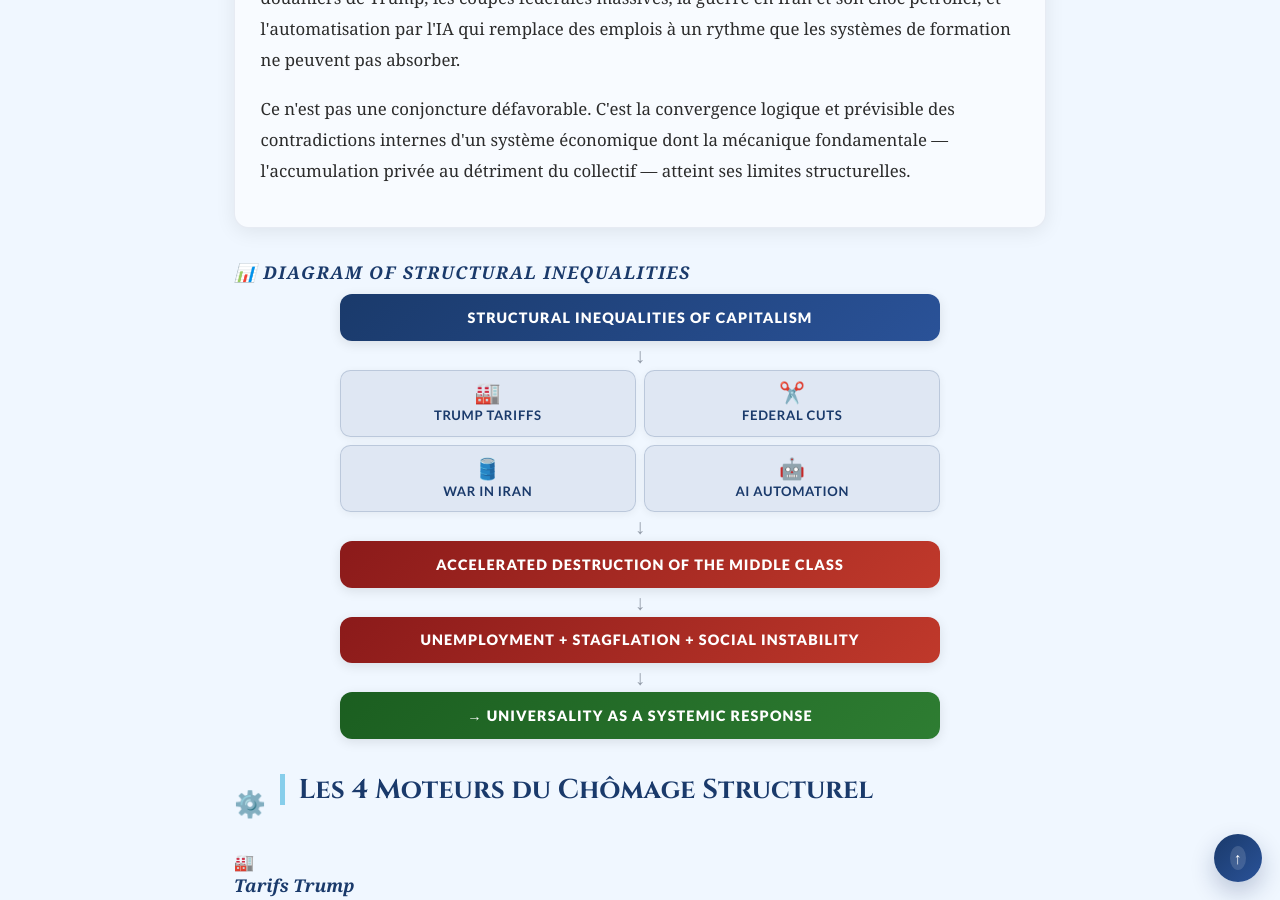
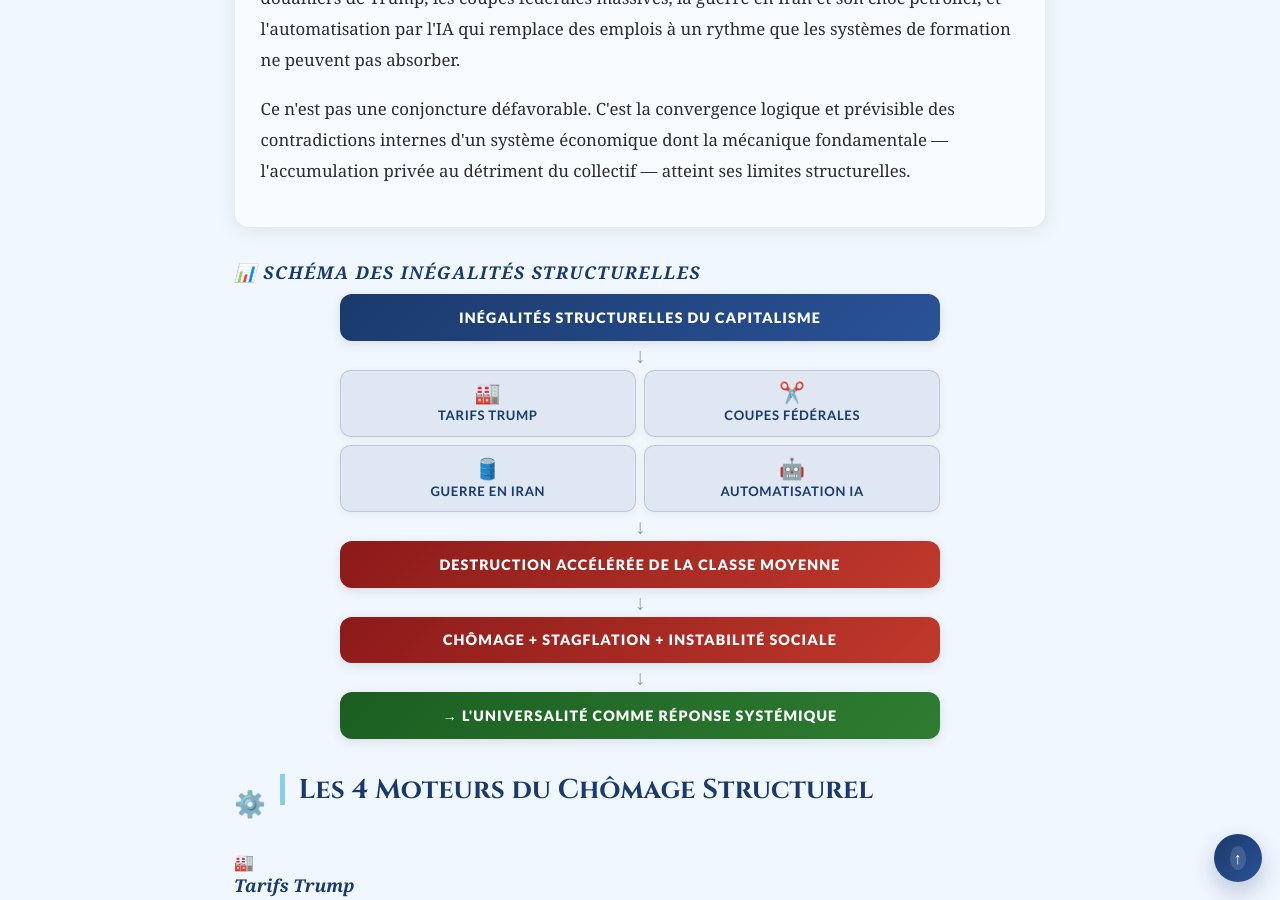
Before and after one commit to Monde-Universel/Monde-Universel.github.io, a Jekyll site: the page built from chomage.html, in a window 1280 px wide and 900 px high, scrolled down 817 px. Built offline with Jekyll 4.4.1, drawn with Linux system fonts in a browser that asks for light colours.

Commit message:
Add files via upload

```diff
--- a/chomage.html
+++ b/chomage.html
@@ -203,21 +203,21 @@ description_en: "The structural inequalities of capitalism are accelerating. Ana
 <p id="intro2">Ce n'est pas une conjoncture défavorable. C'est la convergence logique et prévisible des contradictions internes d'un système économique dont la mécanique fondamentale — l'accumulation privée au détriment du collectif — atteint ses limites structurelles.</p>
 </div>
 <div class="diag-wrapper">
-<h3 class="diag-heading" id="diag-heading">📊 Diagram of Structural Inequalities</h3>
-<div class="diag-card diag-card--top" id="diag-top">STRUCTURAL INEQUALITIES OF CAPITALISM</div>
+<h3 class="diag-heading" id="diag-heading">📊 Schéma des Inégalités Structurelles</h3>
+<div class="diag-card diag-card--top" id="diag-top">INÉGALITÉS STRUCTURELLES DU CAPITALISME</div>
 <div class="diag-arrow">↓</div>
 <div class="diag-causes-grid">
-  <div class="diag-cause-card" id="diag-c1"><span class="diag-icon">🏭</span>Trump Tariffs</div>
-  <div class="diag-cause-card" id="diag-c2"><span class="diag-icon">✂️</span>Federal Cuts</div>
-  <div class="diag-cause-card" id="diag-c3"><span class="diag-icon">🛢️</span>War in Iran</div>
-  <div class="diag-cause-card" id="diag-c4"><span class="diag-icon">🤖</span>AI Automation</div>
+  <div class="diag-cause-card" id="diag-c1"><span class="diag-icon">🏭</span>Tarifs Trump</div>
+  <div class="diag-cause-card" id="diag-c2"><span class="diag-icon">✂️</span>Coupes fédérales</div>
+  <div class="diag-cause-card" id="diag-c3"><span class="diag-icon">🛢️</span>Guerre en Iran</div>
+  <div class="diag-cause-card" id="diag-c4"><span class="diag-icon">🤖</span>Automatisation IA</div>
 </div>
 <div class="diag-arrow">↓</div>
-<div class="diag-card diag-card--warn" id="diag-w1">ACCELERATED DESTRUCTION OF THE MIDDLE CLASS</div>
+<div class="diag-card diag-card--warn" id="diag-w1">DESTRUCTION ACCÉLÉRÉE DE LA CLASSE MOYENNE</div>
 <div class="diag-arrow">↓</div>
-<div class="diag-card diag-card--warn" id="diag-w2">UNEMPLOYMENT + STAGFLATION + SOCIAL INSTABILITY</div>
+<div class="diag-card diag-card--warn" id="diag-w2">CHÔMAGE + STAGFLATION + INSTABILITÉ SOCIALE</div>
 <div class="diag-arrow">↓</div>
-<div class="diag-card diag-card--ok" id="diag-ok">→ UNIVERSALITY as a systemic response</div>
+<div class="diag-card diag-card--ok" id="diag-ok">→ L'UNIVERSALITÉ comme réponse systémique</div>
 </div>
 <div class="section-header">
 <span class="icon">⚙️</span>
@@ -376,28 +376,20 @@ description_en: "The structural inequalities of capitalism are accelerating. Ana
 </div>
 <div class="diag-wrapper">
 <h3 class="diag-heading" id="diag-heading">📊 Diagram of Structural Inequalities</h3>
-<div class="diag-box diag-top" id="diag-top">
-      STRUCTURAL INEQUALITIES OF CAPITALISM
-    </div>
+<div class="diag-card diag-card--top" id="diag-top">STRUCTURAL INEQUALITIES OF CAPITALISM</div>
 <div class="diag-arrow">↓</div>
-<div class="diag-causes">
-<div class="diag-cause" id="diag-c1">🏭<br/>Trump Tariffs</div>
-<div class="diag-cause" id="diag-c2">✂️<br/>Federal cuts</div>
-<div class="diag-cause" id="diag-c3">🛢️<br/>War in Iran</div>
-<div class="diag-cause" id="diag-c4">🤖<br/>AI automation</div>
+<div class="diag-causes-grid">
+  <div class="diag-cause-card" id="diag-c1"><span class="diag-icon">🏭</span>Trump Tariffs</div>
+  <div class="diag-cause-card" id="diag-c2"><span class="diag-icon">✂️</span>Federal Cuts</div>
+  <div class="diag-cause-card" id="diag-c3"><span class="diag-icon">🛢️</span>War in Iran</div>
+  <div class="diag-cause-card" id="diag-c4"><span class="diag-icon">🤖</span>AI Automation</div>
 </div>
 <div class="diag-arrow">↓</div>
-<div class="diag-box diag-warn" id="diag-w1">
-      ACCELERATED DESTRUCTION OF THE MIDDLE CLASS
-    </div>
+<div class="diag-card diag-card--warn" id="diag-w1">ACCELERATED DESTRUCTION OF THE MIDDLE CLASS</div>
 <div class="diag-arrow">↓</div>
-<div class="diag-box diag-warn" id="diag-w2">
-      UNEMPLOYMENT + STAGFLATION + SOCIAL INSTABILITY
-    </div>
+<div class="diag-card diag-card--warn" id="diag-w2">UNEMPLOYMENT + STAGFLATION + SOCIAL INSTABILITY</div>
 <div class="diag-arrow">↓</div>
-<div class="diag-box diag-ok" id="diag-ok">
-      → UNIVERSALITY as a systemic response
-    </div>
+<div class="diag-card diag-card--ok" id="diag-ok">→ UNIVERSALITY as a systemic response</div>
 </div>
 <div class="section-header">
 <span class="icon">⚙️</span>
```
